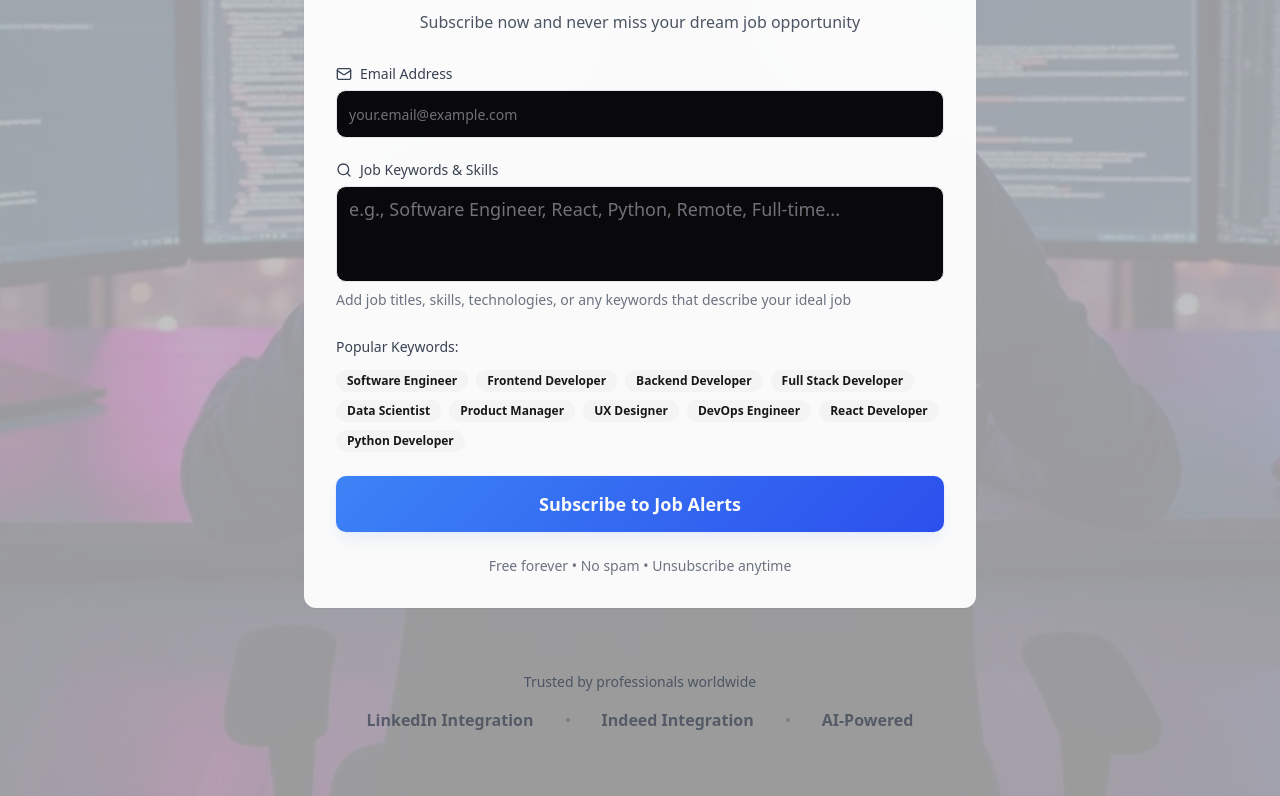
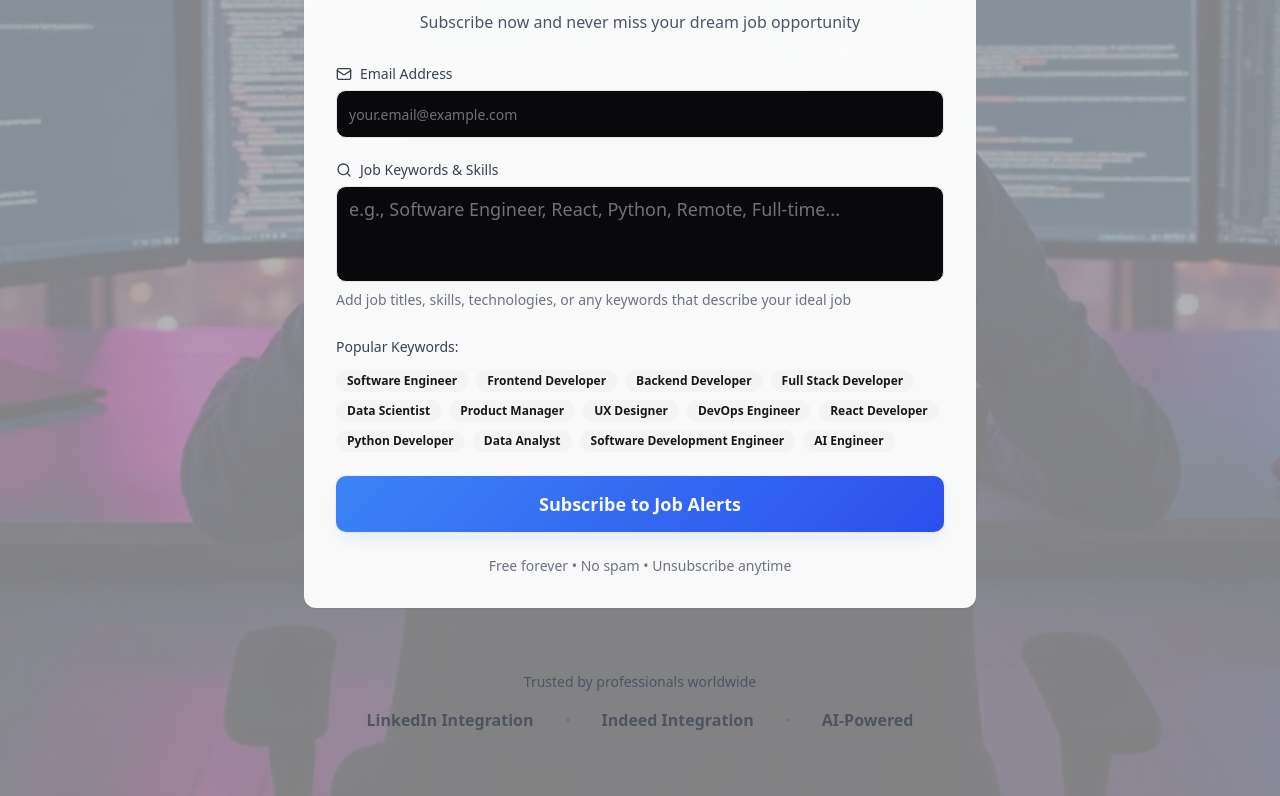
Before and after one commit to Raj-6660/Job-Finder, a React (Vite) app: page / in a window 1280 px wide. Shown: the part 672-1468 px from the top of the page. Built offline with nearby package versions, Linux system fonts and the light colour scheme.

Commit message:
Update hero section styling
Adjust background brightness and add new keywords to the popular keywords section.

```diff
--- a/src/components/JobAlertHero.tsx
+++ b/src/components/JobAlertHero.tsx
@@ -25,7 +25,8 @@ const JobAlertHero = () => {
   const popularKeywords = [
     "Software Engineer", "Frontend Developer", "Backend Developer",
     "Full Stack Developer", "Data Scientist", "Product Manager",
-    "UX Designer", "DevOps Engineer", "React Developer", "Python Developer"
+    "UX Designer", "DevOps Engineer", "React Developer", "Python Developer",
+    "Data Analyst", "Software Development Engineer", "AI Engineer"
   ];
 
   return (
@@ -37,7 +38,7 @@ const JobAlertHero = () => {
           alt="Developer background"
           className="w-full h-full object-cover opacity-40"
         />
-        <div className="absolute inset-0 bg-white/60"></div>
+        <div className="absolute inset-0 bg-white/50"></div>
       </div>
 
       <div className="relative z-10 container mx-auto px-4 py-16">
```
